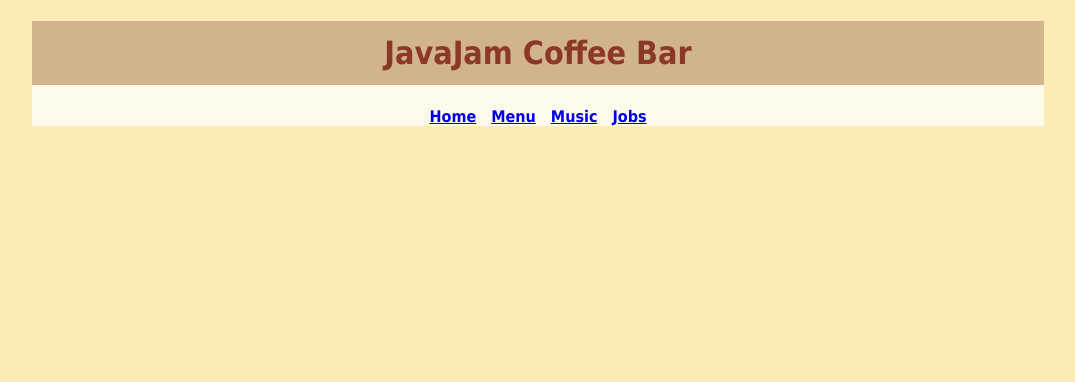
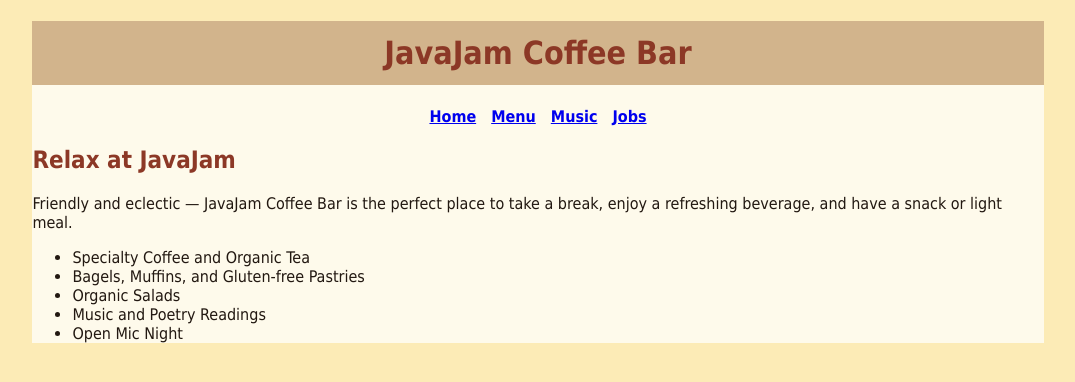
Before and after one commit to bbcsnj/GARBAGE, a plain HTML site: page index.html in a window 1280 px wide. Shown: the whole page, without its empty margins (102-1177 px from the left). Drawn offline with Linux system fonts and the light colour scheme.

Commit message:
Update index.html

```diff
--- a/index.html
+++ b/index.html
@@ -16,6 +16,18 @@
   <a href="music.html">Music</a> &nbsp;
   <a href="jobs.html">Jobs</a>
 </nav>
+<main>
+  <h2>Relax at JavaJam</h2>
+  <p>Friendly and eclectic &mdash; JavaJam Coffee Bar is the perfect place to take a break, enjoy a refreshing beverage, and have a snack or light meal.</p>
+
+  <ul>
+    <li>Specialty Coffee and Organic Tea</li>
+    <li>Bagels, Muffins, and Gluten-free Pastries</li>
+    <li>Organic Salads</li>
+    <li>Music and Poetry Readings</li>
+    <li>Open Mic Night</li>
+  </ul>
+</main>
 </div>
 </body>
 </html>
```
